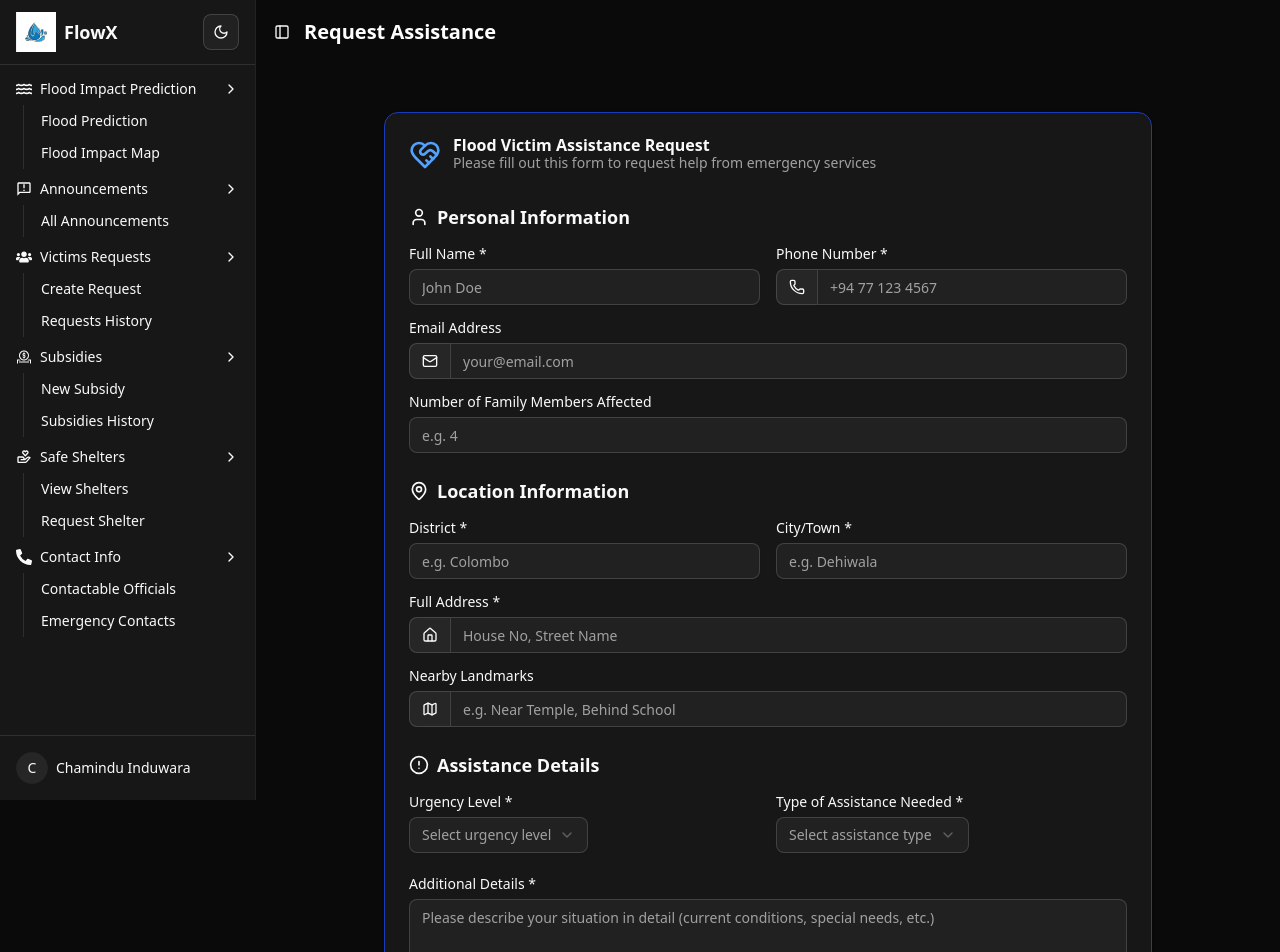
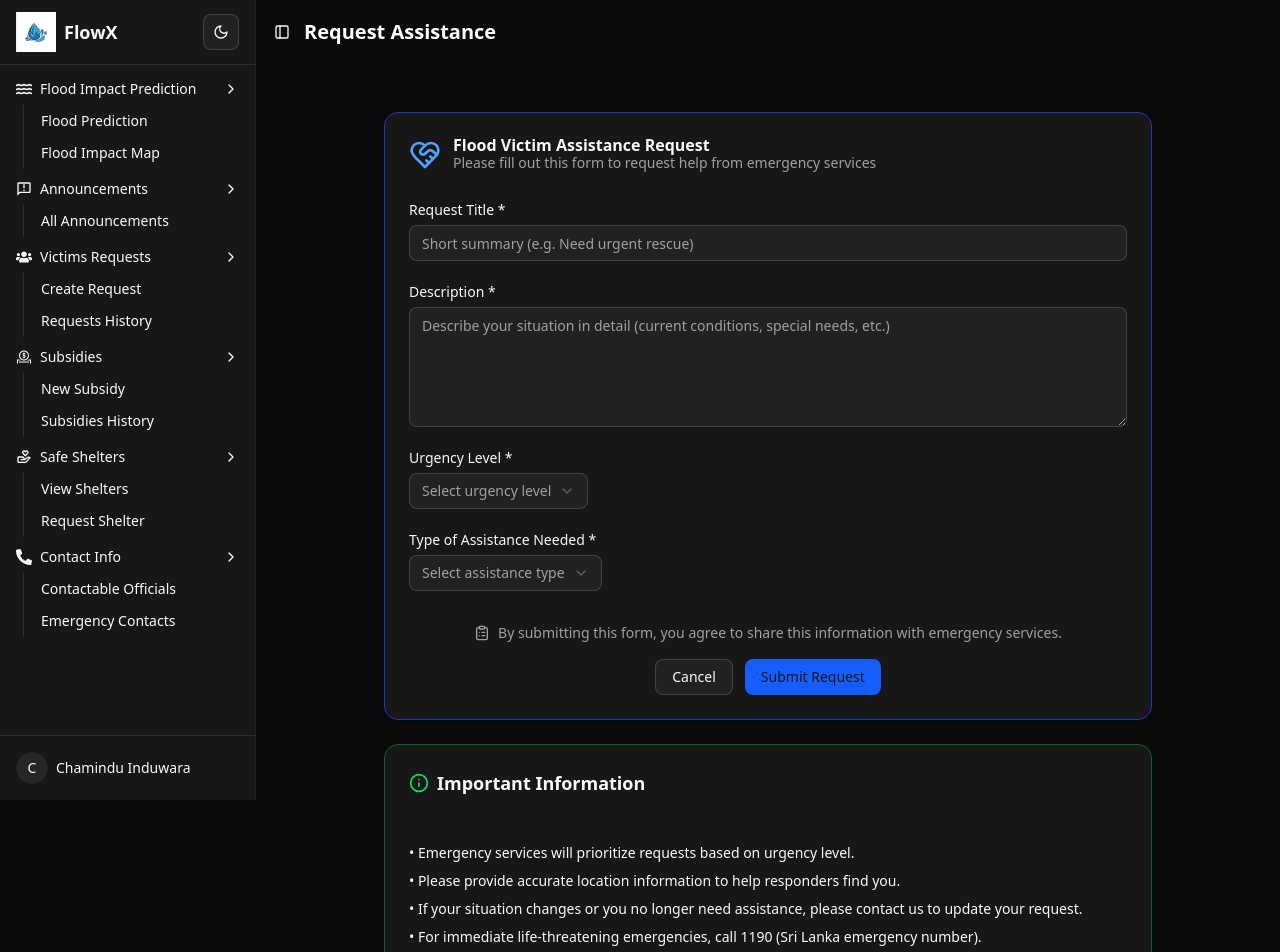
Before and after one commit to NIBM-GALLE/GAHDSE241F-flowx, a React (Vite) app in the folder public-web-app/client/: page /victim-request in a window 1280 px wide. Shown: the top 952 px of the page. Built offline with nearby package versions, Linux system fonts and the light colour scheme; sample sign-in values are in the browser's storage; the HTML template or start-up script is replaced by a standard one.

Commit message:
Add Zustand store for managing victim request submissions and integrate with API

```diff
--- a/public-web-app/client/package.json
+++ b/public-web-app/client/package.json
@@ -36,7 +36,8 @@
     "react-router-dom": "^7.6.0",
     "tailwind-merge": "^3.2.0",
     "tailwindcss": "^4.1.6",
-    "zod": "^3.25.42"
+    "zod": "^3.25.42",
+    "zustand": "^5.0.5"
   },
   "devDependencies": {
     "@eslint/js": "^9.21.0",
--- a/public-web-app/client/src/pages/VictimsRequest.jsx
+++ b/public-web-app/client/src/pages/VictimsRequest.jsx
@@ -37,6 +37,7 @@ import {
   SidebarProvider,
   SidebarTrigger,
 } from "@/components/ui/sidebar";
+import { useVictimRequestStore } from "@/stores/useVictimRequestStore";
 
 // Error Boundary Component
 class ErrorBoundary extends React.Component {
@@ -45,7 +46,7 @@ class ErrorBoundary extends React.Component {
     this.state = { hasError: false };
   }
 
-  static getDerivedStateFromError(error) {
+  static getDerivedStateFromError() {
     return { hasError: true };
   }
 
@@ -75,24 +76,19 @@ class ErrorBoundary extends React.Component {
 }
 
 function VictimRequest() {
+  // Only keep fields required by backend
   const [formData, setFormData] = useState({
-    fullName: '',
-    phone: '',
-    email: '',
-    familyMembers: '',
-    district: '',
-    city: '',
-    address: '',
-    landmarks: '',
-    urgency: '',
-    assistanceType: '',
-    details: '',
-    medicalConditions: ''
+    title: '',
+    message: '',
+    emergency_level: '',
+    needs: '',
   });
 
   const [errors, setErrors] = useState({});
   const [isSubmitting, setIsSubmitting] = useState(false);
   const [submitSuccess, setSubmitSuccess] = useState(false);
+
+  const victimRequestStore = useVictimRequestStore();
 
   const urgencyLevels = [
     { value: "critical", label: "Critical - Immediate danger" },
@@ -127,52 +123,24 @@ function VictimRequest() {
 
   const validateForm = () => {
     const newErrors = {};
-    if (!formData.fullName) newErrors.fullName = 'Full name is required';
-    if (!formData.phone) newErrors.phone = 'Phone number is required';
-    if (!formData.district) newErrors.district = 'District is required';
-    if (!formData.city) newErrors.city = 'City is required';
-    if (!formData.address) newErrors.address = 'Address is required';
-    if (!formData.urgency) newErrors.urgency = 'Urgency level is required';
-    if (!formData.assistanceType) newErrors.assistanceType = 'Assistance type is required';
-    if (!formData.details) newErrors.details = 'Details are required';
-
+    if (!formData.title) newErrors.title = 'Title is required';
+    if (!formData.message) newErrors.message = 'Description is required';
+    if (!formData.emergency_level) newErrors.emergency_level = 'Urgency level is required';
+    if (!formData.needs) newErrors.needs = 'Type of assistance is required';
     setErrors(newErrors);
     return Object.keys(newErrors).length === 0;
   };
 
   const handleSubmit = async (e) => {
     e.preventDefault();
-
-    if (!validateForm()) {
-      return;
-    }
-
+    if (!validateForm()) return;
     setIsSubmitting(true);
-
     try {
-      // Here you would typically make an API call
-      // For now, we'll just simulate it
-      await new Promise(resolve => setTimeout(resolve, 1000));
-
+      await victimRequestStore.submitVictimRequest(formData);
       setSubmitSuccess(true);
-      // Reset form after successful submission
-      setFormData({
-        fullName: '',
-        phone: '',
-        email: '',
-        familyMembers: '',
-        district: '',
-        city: '',
-        address: '',
-        landmarks: '',
-        urgency: '',
-        assistanceType: '',
-        details: '',
-        medicalConditions: ''
-      });
-    } catch (error) {
-      console.error('Submission error:', error);
-      setErrors({ submit: 'Failed to submit form. Please try again.' });
+      setFormData({ title: '', message: '', emergency_level: '', needs: '' });
+    } catch {
+      setErrors({ submit: victimRequestStore.error || 'Failed to submit form. Please try again.' });
     } finally {
       setIsSubmitting(false);
     }
@@ -205,8 +173,8 @@ function VictimRequest() {
                 </CardHeader>
                 <CardContent>
                   <p className="mb-4">Your request has been received and will be processed as soon as possible.</p>
-                  <Button onClick={() => setSubmitSuccess(false)}>
-                    Submit Another Request
+                  <Button onClick={() => window.location.href = '/dashboard'} className="bg-blue-600 hover:bg-blue-700">
+                    Go Back to Home
                   </Button>
                 </CardContent>
               </Card>
@@ -245,235 +213,85 @@ function VictimRequest() {
                         </div>
                       </div>
                     </CardHeader>
-
                     <CardContent className="space-y-6">
                       {errors.submit && (
                         <div className="p-3 bg-red-50 text-red-600 rounded-md">
                           {errors.submit}
                         </div>
                       )}
-
-                      {/* Personal Information Section */}
-                      <div className="space-y-4">
-                        <h3 className="flex items-center gap-2 text-lg font-semibold">
-                          <User className="h-5 w-5" />
-                          Personal Information
-                        </h3>
-
-                        <div className="grid grid-cols-1 md:grid-cols-2 gap-4">
+                      {/* Request Title */}
                       <div className="space-y-2">
-                            <Label htmlFor="fullName">Full Name *</Label>
+                        <Label htmlFor="title">Request Title *</Label>
                         <Input
-                              id="fullName"
-                              value={formData.fullName}
+                          id="title"
+                          value={formData.title}
                           onChange={handleChange}
-                              placeholder="John Doe"
+                          placeholder="Short summary (e.g. Need urgent rescue)"
                           required
                         />
-                            {errors.fullName && <p className="text-sm text-red-500">{errors.fullName}</p>}
+                        {errors.title && <p className="text-sm text-red-500">{errors.title}</p>}
                       </div>
-
+                      {/* Request Description */}
                       <div className="space-y-2">
-                            <Label htmlFor="phone">Phone Number *</Label>
-                            <div className="flex">
-                              <span className="inline-flex items-center px-3 rounded-l-md border border-r-0 border-input bg-muted text-sm">
-                                <Phone className="h-4 w-4" />
-                              </span>
-                              <Input
-                                id="phone"
-                                type="tel"
-                                value={formData.phone}
+                        <Label htmlFor="message">Description *</Label>
+                        <Textarea
+                          id="message"
+                          value={formData.message}
                           onChange={handleChange}
-                                placeholder="+94 77 123 4567"
-                                className="rounded-l-none"
+                          placeholder="Describe your situation in detail (current conditions, special needs, etc.)"
+                          className="min-h-[120px]"
                           required
                         />
+                        {errors.message && <p className="text-sm text-red-500">{errors.message}</p>}
                       </div>
-                            {errors.phone && <p className="text-sm text-red-500">{errors.phone}</p>}
-                          </div>
-                        </div>
-
+                      {/* Urgency Level */}
                       <div className="space-y-2">
-                          <Label htmlFor="email">Email Address</Label>
-                          <div className="flex">
-                            <span className="inline-flex items-center px-3 rounded-l-md border border-r-0 border-input bg-muted text-sm">
-                              <Mail className="h-4 w-4" />
-                            </span>
-                            <Input
-                              id="email"
-                              type="email"
-                              value={formData.email}
-                              onChange={handleChange}
-                              placeholder="your@email.com"
-                              className="rounded-l-none"
-                            />
-                          </div>
-                        </div>
-
-                        <div className="space-y-2">
-                          <Label htmlFor="familyMembers">Number of Family Members Affected</Label>
-                          <Input
-                            id="familyMembers"
-                            type="number"
-                            value={formData.familyMembers}
-                            onChange={handleChange}
-                            min="1"
-                            placeholder="e.g. 4"
-                          />
-                        </div>
-                      </div>
-
-                      {/* Location Information Section */}
-                      <div className="space-y-4">
-                        <h3 className="flex items-center gap-2 text-lg font-semibold">
-                          <MapPin className="h-5 w-5" />
-                          Location Information
-                        </h3>
-
-                        <div className="grid grid-cols-1 md:grid-cols-2 gap-4">
-                          <div className="space-y-2">
-                            <Label htmlFor="district">District *</Label>
-                            <Input
-                              id="district"
-                              value={formData.district}
-                              onChange={handleChange}
-                              placeholder="e.g. Colombo"
-                              required
-                            />
-                            {errors.district && <p className="text-sm text-red-500">{errors.district}</p>}
-                          </div>
-
-                          <div className="space-y-2">
-                            <Label htmlFor="city">City/Town *</Label>
-                            <Input
-                              id="city"
-                              value={formData.city}
-                              onChange={handleChange}
-                              placeholder="e.g. Dehiwala"
-                              required
-                            />
-                            {errors.city && <p className="text-sm text-red-500">{errors.city}</p>}
-                          </div>
-                        </div>
-
-                        <div className="space-y-2">
-                          <Label htmlFor="address">Full Address *</Label>
-                          <div className="flex">
-                            <span className="inline-flex items-center px-3 rounded-l-md border border-r-0 border-input bg-muted text-sm">
-                              <Home className="h-4 w-4" />
-                            </span>
-                            <Input
-                              id="address"
-                              value={formData.address}
-                              onChange={handleChange}
-                              placeholder="House No, Street Name"
-                              className="rounded-l-none"
-                              required
-                            />
-                          </div>
-                          {errors.address && <p className="text-sm text-red-500">{errors.address}</p>}
-                        </div>
-
-                        <div className="space-y-2">
-                          <Label htmlFor="landmarks">Nearby Landmarks</Label>
-                          <div className="flex">
-                            <span className="inline-flex items-center px-3 rounded-l-md border border-r-0 border-input bg-muted text-sm">
-                              <Map className="h-4 w-4" />
-                            </span>
-                            <Input
-                              id="landmarks"
-                              value={formData.landmarks}
-                              onChange={handleChange}
-                              placeholder="e.g. Near Temple, Behind School"
-                              className="rounded-l-none"
-                            />
-                          </div>
-                        </div>
-                      </div>
-
-                      {/* Assistance Details Section */}
-                      <div className="space-y-4">
-                        <h3 className="flex items-center gap-2 text-lg font-semibold">
-                          <AlertCircle className="h-5 w-5" />
-                          Assistance Details
-                        </h3>
-
-                        <div className="grid grid-cols-1 md:grid-cols-2 gap-4">
-                          <div className="space-y-2">
-                            <Label htmlFor="urgency">Urgency Level *</Label>
+                        <Label htmlFor="emergency_level">Urgency Level *</Label>
                         <Select
-                              value={formData.urgency}
-                              onValueChange={(value) => handleSelectChange('urgency', value)}
+                          value={formData.emergency_level}
+                          onValueChange={value => handleSelectChange('emergency_level', value)}
                           required
                         >
-                              <SelectTrigger id="urgency">
+                          <SelectTrigger id="emergency_level">
                             <SelectValue placeholder="Select urgency level" />
                           </SelectTrigger>
                           <SelectContent>
-                                {urgencyLevels.map((level) => (
+                            {urgencyLevels.map(level => (
                               <SelectItem key={level.value} value={level.value}>
                                 {level.label}
                               </SelectItem>
                             ))}
                           </SelectContent>
                         </Select>
-                            {errors.urgency && <p className="text-sm text-red-500">{errors.urgency}</p>}
+                        {errors.emergency_level && <p className="text-sm text-red-500">{errors.emergency_level}</p>}
                       </div>
-
+                      {/* Assistance Type */}
                       <div className="space-y-2">
-                            <Label htmlFor="assistanceType">Type of Assistance Needed *</Label>
+                        <Label htmlFor="needs">Type of Assistance Needed *</Label>
                         <Select
-                              value={formData.assistanceType}
-                              onValueChange={(value) => handleSelectChange('assistanceType', value)}
+                          value={formData.needs}
+                          onValueChange={value => handleSelectChange('needs', value)}
                           required
                         >
-                              <SelectTrigger id="assistanceType">
+                          <SelectTrigger id="needs">
                             <SelectValue placeholder="Select assistance type" />
                           </SelectTrigger>
                           <SelectContent>
-                                {assistanceTypes.map((type) => (
+                            {assistanceTypes.map(type => (
                               <SelectItem key={type.value} value={type.value}>
                                 {type.label}
                               </SelectItem>
                             ))}
                           </SelectContent>
                         </Select>
-                            {errors.assistanceType && <p className="text-sm text-red-500">{errors.assistanceType}</p>}
-                          </div>
-                        </div>
-
-                        <div className="space-y-2">
-                          <Label htmlFor="details">Additional Details *</Label>
-                          <Textarea
-                            id="details"
-                            value={formData.details}
-                            onChange={handleChange}
-                            placeholder="Please describe your situation in detail (current conditions, special needs, etc.)"
-                            className="min-h-[120px]"
-                            required
-                          />
-                          {errors.details && <p className="text-sm text-red-500">{errors.details}</p>}
-                        </div>
-
-                        <div className="space-y-2">
-                          <Label htmlFor="medicalConditions">Medical Conditions/Disabilities (if any)</Label>
-                          <Textarea
-                            id="medicalConditions"
-                            value={formData.medicalConditions}
-                            onChange={handleChange}
-                            placeholder="List any medical conditions, disabilities, or special needs for your family members"
-                            className="min-h-[80px]"
-                          />
-                        </div>
+                        {errors.needs && <p className="text-sm text-red-500">{errors.needs}</p>}
                       </div>
                     </CardContent>
-
                     <CardFooter className="flex flex-col gap-4">
                       <div className="flex items-center gap-2 text-sm text-muted-foreground">
                         <ClipboardList className="h-4 w-4" />
                         <span>By submitting this form, you agree to share this information with emergency services.</span>
                       </div>
-
                       <div className="flex justify-end gap-3">
                         <Button type="button" variant="outline">Cancel</Button>
                         <Button
@@ -488,7 +306,6 @@ function VictimRequest() {
                   </Card>
                 </form>
               </ErrorBoundary>
-
               {/* Information Card */}
               <Card className="mt-6 border border-green-200 dark:border-green-800">
                 <CardHeader className="pb-4">
--- /dev/null
+++ b/public-web-app/client/src/stores/useVictimRequestStore.js
@@ -0,0 +1,32 @@
+import { create } from 'zustand';
+import axios from 'axios';
+
+export const useVictimRequestStore = create((set) => ({
+  loading: false,
+  error: null,
+  submitSuccess: false,
+  async submitVictimRequest({ title, message, emergency_level, needs }) {
+    set({ loading: true, error: null, submitSuccess: false });
+    try {
+      const res = await axios.post('/api/victims/request', {
+        title,
+        message,
+        emergency_level,
+        needs,
+      });
+      set({ loading: false, submitSuccess: true });
+      return res.data;
+    } catch (error) {
+      set({
+        loading: false,
+        error:
+          error?.response?.data?.message ||
+          error?.message ||
+          'Failed to submit request',
+        submitSuccess: false,
+      });
+      throw error;
+    }
+  },
+  reset: () => set({ loading: false, error: null, submitSuccess: false }),
+}));
```
Also changed, not shown: 1 other file (tests, documents, lock files or other folders). Lines whose indentation alone changed are shown as unchanged.
